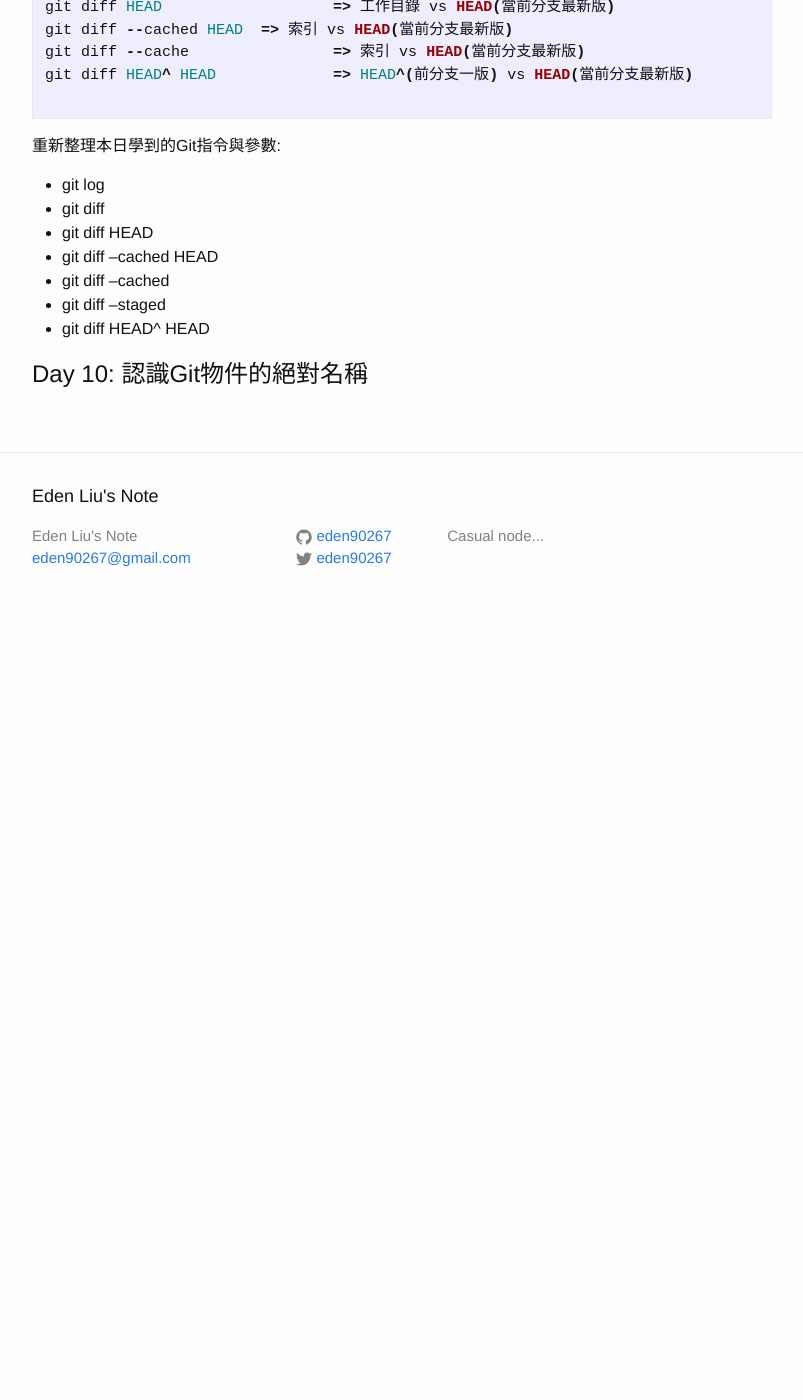
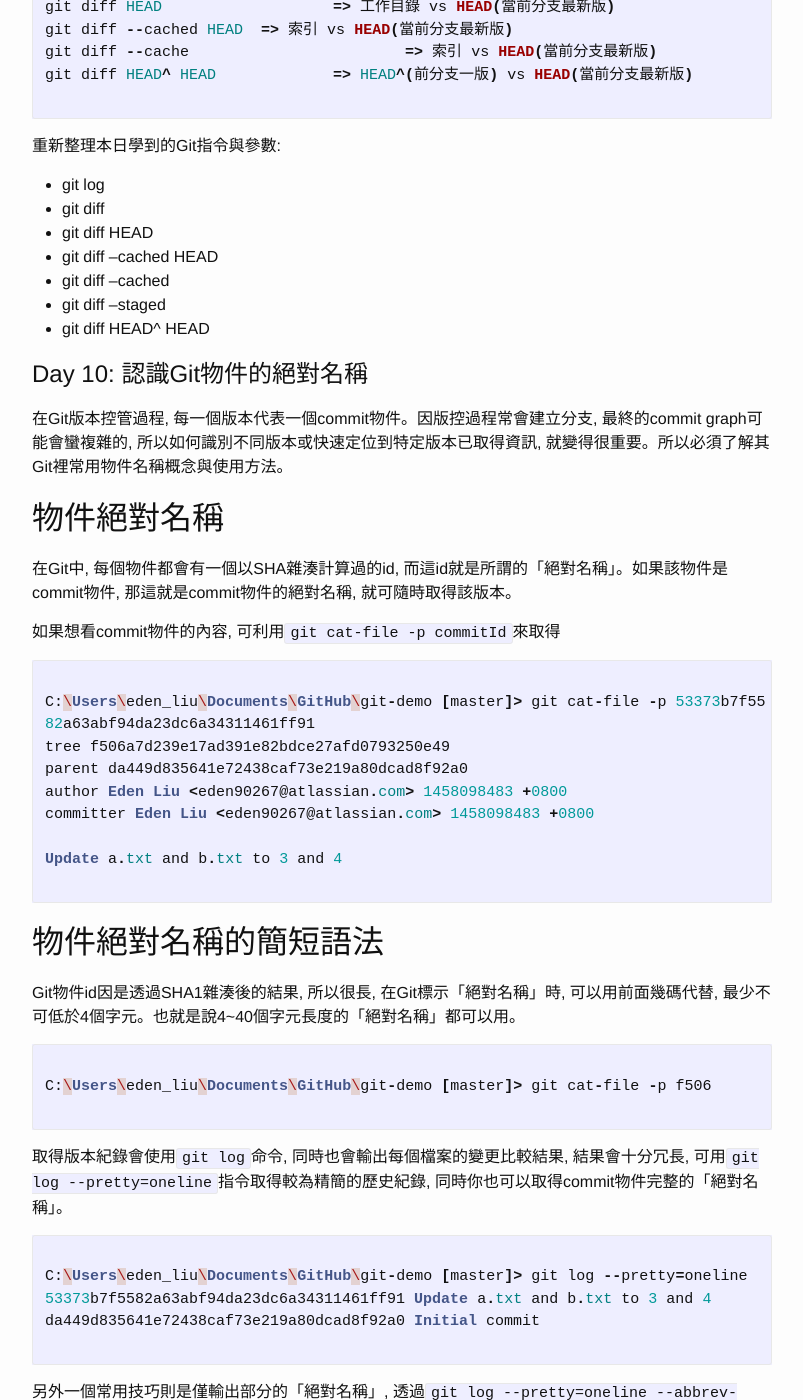
Before and after one commit to eden90267/eden90267.github.io, a Jekyll site: the page built from _posts/2016-03-01-github-study-nodes.md, in a window 1280 px wide and 1400 px high, scrolled down 20658 px. Shown: the whole window, without its empty margins (238-1041 px from the left). Built offline with Jekyll 4.4.1, drawn with Linux system fonts in a browser that asks for light colours; before the commit the page ends 21288 px from its top, so only the background shows below that; some of the changed text lies outside the part shown.

Commit message:
modify github-study-nodes page

```diff
--- a/_posts/2016-03-01-github-study-nodes.md
+++ b/_posts/2016-03-01-github-study-nodes.md
@@ -800,7 +800,7 @@ index c7250cb..b1b10c2 100644
 git diff				=> 工作目錄 vs 索引
 git diff HEAD			=> 工作目錄 vs HEAD(當前分支最新版)
 git diff --cached HEAD	=> 索引 vs HEAD(當前分支最新版)
-git diff --cache		=> 索引 vs HEAD(當前分支最新版)
+git diff --cache			=> 索引 vs HEAD(當前分支最新版)
 git diff HEAD^ HEAD		=> HEAD^(前分支一版) vs HEAD(當前分支最新版)
 
 ~~~
@@ -817,3 +817,66 @@ git diff HEAD^ HEAD		=> HEAD^(前分支一版) vs HEAD(當前分支最新版)
 
 
 # Day 10: 認識Git物件的絕對名稱 #
+
+在Git版本控管過程, 每一個版本代表一個commit物件。因版控過程常會建立分支, 最終的commit graph可能會蠻複雜的, 所以如何識別不同版本或快速定位到特定版本已取得資訊, 就變得很重要。所以必須了解其Git裡常用物件名稱概念與使用方法。
+
+## 物件絕對名稱 ##
+
+在Git中, 每個物件都會有一個以SHA雜湊計算過的id, 而這id就是所謂的「絕對名稱」。如果該物件是commit物件, 那這就是commit物件的絕對名稱, 就可隨時取得該版本。
+
+如果想看commit物件的內容, 可利用`git cat-file -p commitId`來取得
+
+~~~ java
+
+C:\Users\eden_liu\Documents\GitHub\git-demo [master]> git cat-file -p 53373b7f55
+82a63abf94da23dc6a34311461ff91
+tree f506a7d239e17ad391e82bdce27afd0793250e49
+parent da449d835641e72438caf73e219a80dcad8f92a0
+author Eden Liu <eden90267@atlassian.com> 1458098483 +0800
+committer Eden Liu <eden90267@atlassian.com> 1458098483 +0800
+
+Update a.txt and b.txt to 3 and 4
+
+~~~
+
+## 物件絕對名稱的簡短語法 ##
+
+Git物件id因是透過SHA1雜湊後的結果, 所以很長, 在Git標示「絕對名稱」時, 可以用前面幾碼代替, 最少不可低於4個字元。也就是說4~40個字元長度的「絕對名稱」都可以用。
+
+~~~ java
+
+C:\Users\eden_liu\Documents\GitHub\git-demo [master]> git cat-file -p f506
+
+~~~
+
+取得版本紀錄會使用`git log`命令, 同時也會輸出每個檔案的變更比較結果, 結果會十分冗長, 可用`git log --pretty=oneline`指令取得較為精簡的歷史紀錄, 同時你也可以取得commit物件完整的「絕對名稱」。
+
+~~~ java
+
+C:\Users\eden_liu\Documents\GitHub\git-demo [master]> git log --pretty=oneline
+53373b7f5582a63abf94da23dc6a34311461ff91 Update a.txt and b.txt to 3 and 4
+da449d835641e72438caf73e219a80dcad8f92a0 Initial commit
+
+~~~
+
+另外一個常用技巧則是僅輸出部分的「絕對名稱」, 透過`git log --pretty=oneline --abbrev-commit`指令執行, 如下:
+
+~~~ java
+
+C:\Users\eden_liu\Documents\GitHub\git-demo [master]> git log --pretty=oneline -
+-abbrev-commit
+53373b7 Update a.txt and b.txt to 3 and 4
+da449d8 Initial commit
+
+~~~
+
+## 今日小結 ##
+
+以上就是絕對名稱用法, 由於Git物件特性, 可透過絕對名稱存取到Git儲存庫中任意物件, 還有很多git指令都會用到絕對名稱, 熟悉了這些概念與表示法, 將更能掌握Git物件
+
+整理一下本日學到的Git指令與參數
+
+- git log
+- git cat-file -p [object_id]
+- git log --pretty=oneline
+- git log --pretty=oneline --abbrev-commit
```
